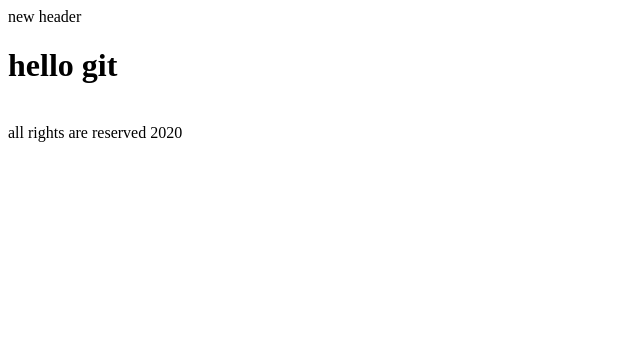
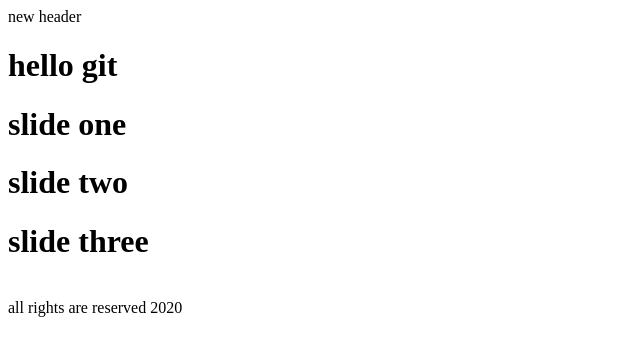
Before and after one commit to ulbrichBhdr/GIT_L, a website: page index.html in a window 1280 px wide. Shown: the whole page, without its empty margins (0-640 px from the left). Drawn offline with Linux system fonts and the light colour scheme.

Commit message:
slide three added

```diff
--- a/index.html
+++ b/index.html
@@ -10,6 +10,11 @@
       new header
     </header>
     <h1>hello git</h1>
+    <div class="slider">
+      <h1>slide one</h1>
+      <h1>slide two</h1>
+      <h1>slide three</h1>
+    </div>
     <div class="banner">
       <img src="banner.jpg" alt="">
     </div>
```
